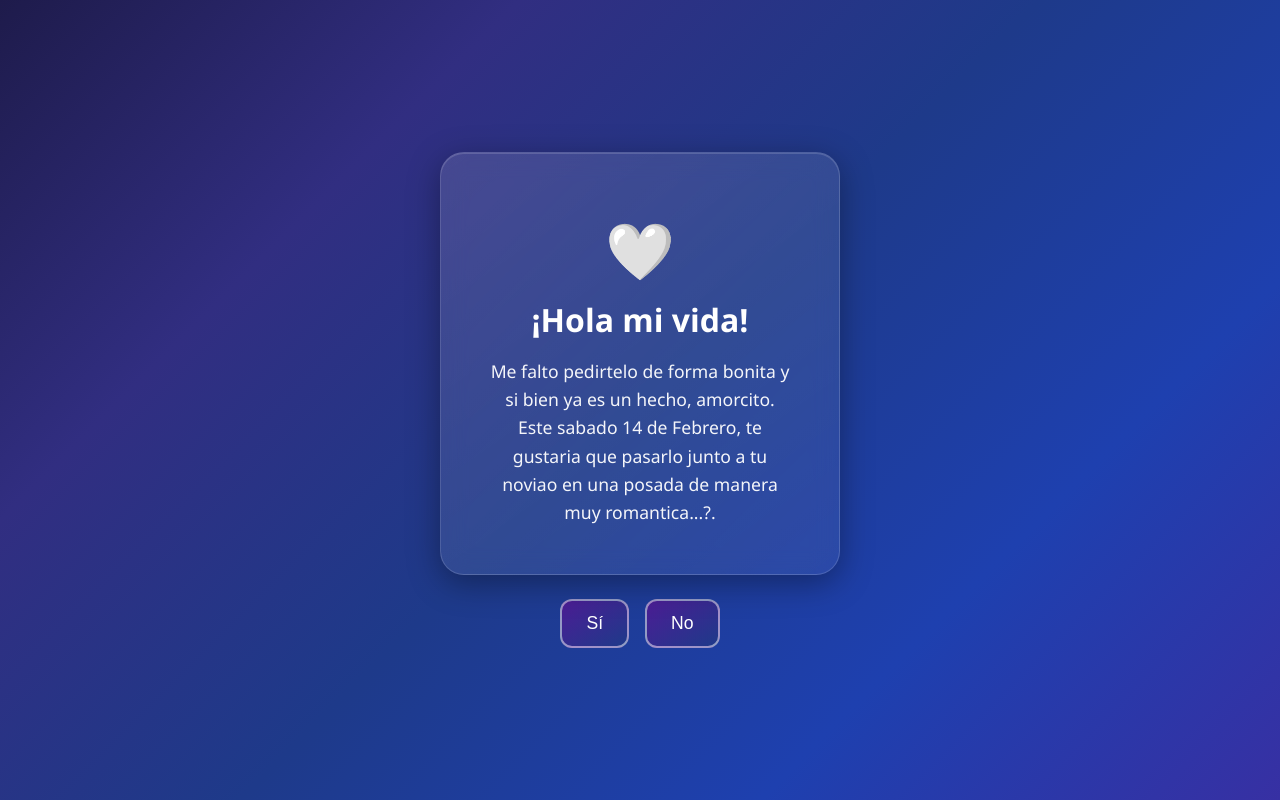
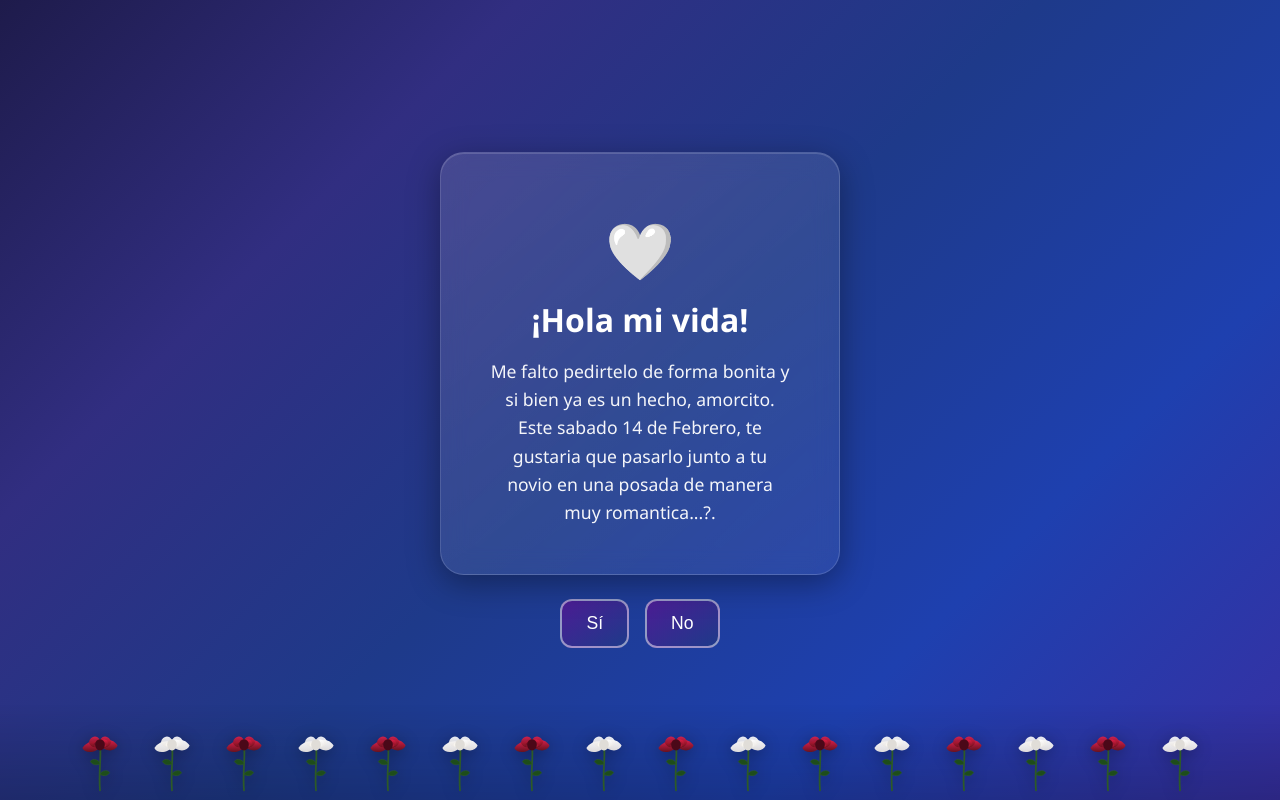
Before and after one commit to Zaturr/14F, a React (Vite) app: page / in a window 1280 px wide. Built offline with nearby package versions, Linux system fonts and the light colour scheme.

Commit message:
mensajes y fuegos artificiales

```diff
--- a/package.json
+++ b/package.json
@@ -9,6 +9,7 @@
     "preview": "vite preview"
   },
   "dependencies": {
+    "framer-motion": "^12.33.0",
     "react": "^18.2.0",
     "react-dom": "^18.2.0"
   },
--- a/src/App.jsx
+++ b/src/App.jsx
@@ -1,4 +1,6 @@
 import { useState } from 'react'
+import { RosasPie } from './Rosas'
+import { Fireworks } from './Fireworks'
 
 function App() {
   const [respuesta, setRespuesta] = useState(null) // null | 'si' | 'no'
@@ -9,30 +11,45 @@ function App() {
     setMostrarModalNo(true)
   }
 
-  const cerrarModalNo = () => {
-    setMostrarModalNo(false)
+  const handleSi = () => {
+    setRespuesta('si')
   }
+
+  const cerrarModalNo = () => setMostrarModalNo(false)
+
+  const mostrarCita = respuesta === 'si'
 
   return (
     <div className="contenedor">
+      {mostrarCita && <Fireworks />}
+      <RosasPie />
       <div className="card">
-        <div className="heart">🤍</div>
-        <h1>¡Hola mi vida!</h1>
-        <p>Me falto pedirtelo de forma bonita y si bien ya es un hecho, amorcito.</p>
-        <p>Este sabado 14 de Febrero, te gustaria que pasarlo junto a tu noviao en una posada de manera muy romantica...?.</p>
-
-        {respuesta === 'si' && (
-          <div className="contenido-si">
-            {/* Aquí irá lo que quieras mostrar cuando diga Sí */}
-          </div>
+        {mostrarCita ? (
+          <>
+            <div className="heart">🤍</div>
+            <h1 className="card-titulo card-titulo--grande">
+              Listo tenemos una cita, te recojo a la 1 en tu casa amor mío.
+            </h1>
+          </>
+        ) : (
+          <>
+            <div className="heart">🤍</div>
+            <h1 className="card-titulo">¡Hola mi vida!</h1>
+            <p>Me falto pedirtelo de forma bonita y si bien ya es un hecho, amorcito.</p>
+            <p>Este sabado 14 de Febrero, te gustaria que pasarlo junto a tu novio en una posada de manera muy romantica...?.</p>
+          </>
         )}
       </div>
+
+      {mostrarCita && (
+        <p className="texto-amor">Te amo mucho mi amorcito</p>
+      )}
 
       <div className="botones">
         <button
           type="button"
           className={respuesta === 'si' ? 'boton boton--activo' : 'boton'}
-          onClick={() => setRespuesta('si')}
+          onClick={handleSi}
         >
           Sí
         </button>
@@ -55,6 +72,7 @@ function App() {
           </div>
         </div>
       )}
+
     </div>
   )
 }
--- /dev/null
+++ b/src/Fireworks.jsx
@@ -0,0 +1,97 @@
+import { useEffect, useRef } from 'react'
+
+const COLORS = ['#ffffff', '#e31e47', '#c91a3d', '#2563eb', '#3b82f6', '#fbbf24', '#facc15', '#fcd34d', '#22c55e', '#16a34a', '#4ade80']
+
+function Particle(x, y, vx, vy, color) {
+  this.x = x
+  this.y = y
+  this.vx = vx
+  this.vy = vy
+  this.color = color
+  this.alpha = 1
+  this.decay = 0.015 + Math.random() * 0.02
+}
+
+Particle.prototype.update = function (gravity) {
+  this.vx *= 0.98
+  this.vy *= 0.98
+  this.vy += gravity
+  this.x += this.vx
+  this.y += this.vy
+  this.alpha -= this.decay
+  return this.alpha > 0
+}
+
+Particle.prototype.draw = function (ctx) {
+  ctx.save()
+  ctx.globalAlpha = this.alpha
+  ctx.fillStyle = this.color
+  ctx.beginPath()
+  ctx.arc(this.x, this.y, 2, 0, Math.PI * 2)
+  ctx.fill()
+  ctx.restore()
+}
+
+function createBurst(x, y, particles) {
+  const color = COLORS[Math.floor(Math.random() * COLORS.length)]
+  const count = 60 + Math.floor(Math.random() * 40)
+  for (let i = 0; i < count; i++) {
+    const angle = (Math.PI * 2 * i) / count + Math.random() * 0.5
+    const speed = 3 + Math.random() * 6
+    const vx = Math.cos(angle) * speed
+    const vy = Math.sin(angle) * speed
+    particles.push(new Particle(x, y, vx, vy, color))
+  }
+}
+
+export function Fireworks() {
+  const canvasRef = useRef(null)
+
+  useEffect(() => {
+    const canvas = canvasRef.current
+    if (!canvas) return
+
+    const ctx = canvas.getContext('2d')
+    let particles = []
+    let nextBurst = 0
+    let rafId
+
+    const resize = () => {
+      canvas.width = window.innerWidth
+      canvas.height = window.innerHeight
+    }
+    resize()
+    window.addEventListener('resize', resize)
+
+    const loop = (t) => {
+      if (!canvas.width || !canvas.height) {
+        rafId = requestAnimationFrame(loop)
+        return
+      }
+      ctx.fillStyle = 'rgba(0,0,0,0.04)'
+      ctx.fillRect(0, 0, canvas.width, canvas.height)
+
+      if (t > nextBurst) {
+        const x = canvas.width * 0.2 + Math.random() * canvas.width * 0.6
+        const y = canvas.height * 0.2 + Math.random() * canvas.height * 0.5
+        createBurst(x, y, particles)
+        nextBurst = t + 400 + Math.random() * 600
+      }
+
+      particles = particles.filter((p) => p.update(0.08))
+      particles.forEach((p) => p.draw(ctx))
+
+      rafId = requestAnimationFrame(loop)
+    }
+    rafId = requestAnimationFrame(loop)
+
+    return () => {
+      window.removeEventListener('resize', resize)
+      cancelAnimationFrame(rafId)
+    }
+  }, [])
+
+  return <canvas ref={canvasRef} className="fireworks-canvas" aria-hidden="true" />
+}
+
+export default Fireworks
--- /dev/null
+++ b/src/Rosas.jsx
@@ -0,0 +1,161 @@
+import React, { useState, useEffect } from 'react'
+import { motion } from 'framer-motion'
+
+const ROSAS_ESCRITORIO = [
+  'red', 'white', 'red', 'white', 'red', 'white', 'red', 'white',
+  'red', 'white', 'red', 'white', 'red', 'white', 'red', 'white',
+]
+const ROSAS_MOVIL = ['red', 'white', 'red', 'white', 'red', 'white', 'red']
+const BREAKPOINT_MOVIL = 768
+
+export function Rosa({ variant = 'red', className = '' }) {
+  const isWhite = variant === 'white'
+  const id = `rosa-${variant}`
+
+  const gradienteFlor = isWhite
+    ? { start: '#fffaf0', end: '#f0f0f0' }
+    : { start: '#5e0b1d', end: '#c91a3d' }
+  const gradientePetalo = isWhite
+    ? { oscuro: '#e8e4e0', claro: '#ffffff' }
+    : { oscuro: '#6b111a', claro: '#e31e47' }
+  const talloColor = '#2d5a27'
+  const hojaColor = '#1e4d1a'
+
+  return (
+    <motion.div
+      className={`rosa-svg ${className}`.trim()}
+      initial={{ opacity: 0, y: 6 }}
+      animate={{ opacity: 1, y: 0 }}
+      transition={{ duration: 0.4 }}
+      whileHover={{ scale: 1.06 }}
+      aria-hidden="true"
+    >
+      <svg
+        viewBox="0 0 80 100"
+        className="rosa-svg__svg"
+        fill="none"
+        xmlns="http://www.w3.org/2000/svg"
+      >
+        <defs>
+          <linearGradient id={`flor-${id}`} x1="0%" y1="0%" x2="100%" y2="100%">
+            <stop offset="0%" stopColor={gradienteFlor.start} />
+            <stop offset="100%" stopColor={gradienteFlor.end} />
+          </linearGradient>
+          <linearGradient id={`petalo-${id}`} x1="0%" y1="100%" x2="0%" y2="0%">
+            <stop offset="0%" stopColor={gradientePetalo.oscuro} />
+            <stop offset="100%" stopColor={gradientePetalo.claro} />
+          </linearGradient>
+        </defs>
+
+        {/* Tallo */}
+        <motion.path
+          d="M40 98 C38 75 42 55 40 42"
+          stroke={talloColor}
+          strokeWidth="2.2"
+          fill="none"
+          strokeLinecap="round"
+          initial={{ pathLength: 0 }}
+          animate={{ pathLength: 1 }}
+          transition={{ duration: 1.2 }}
+        />
+
+        {/* Hoja izquierda */}
+        <path
+          d="M40 65 Q32 68 28 62 Q30 58 36 60 Q40 62 40 65"
+          fill={hojaColor}
+          stroke={talloColor}
+          strokeWidth="0.8"
+        />
+        {/* Hoja derecha */}
+        <path
+          d="M40 78 Q48 82 52 76 Q50 72 44 74 Q40 76 40 78"
+          fill={hojaColor}
+          stroke={talloColor}
+          strokeWidth="0.8"
+        />
+
+        {/* Capa exterior de pétalos (más abiertos, forma natural) */}
+        <path
+          d="M40 38 C48 32 58 35 62 42 C60 48 52 50 45 46 C42 44 38 42 40 38 Z"
+          fill={`url(#petalo-${id})`}
+          opacity={0.95}
+        />
+        <path
+          d="M40 38 C32 34 22 38 18 45 C20 50 28 52 35 48 C38 46 42 44 40 38 Z"
+          fill={`url(#petalo-${id})`}
+          opacity={0.95}
+        />
+        <path
+          d="M40 35 C44 28 52 30 54 38 C52 44 46 46 40 42 C38 40 38 36 40 35 Z"
+          fill={`url(#petalo-${id})`}
+          opacity={0.9}
+        />
+        <path
+          d="M40 35 C36 28 28 30 26 38 C28 44 34 46 40 42 C42 40 42 36 40 35 Z"
+          fill={`url(#petalo-${id})`}
+          opacity={0.9}
+        />
+        <path
+          d="M40 36 C46 32 52 36 50 42 C47 46 42 45 40 42 C38 40 40 36 40 36 Z"
+          fill={`url(#petalo-${id})`}
+          opacity={0.85}
+        />
+
+        {/* Segunda capa de pétalos (más cerrados) */}
+        <path
+          d="M40 40 C44 36 48 38 48 42 C46 45 42 44 40 42 C39 41 39 40 40 40 Z"
+          fill={`url(#flor-${id})`}
+          opacity={0.9}
+        />
+        <path
+          d="M40 40 C36 36 32 38 32 42 C34 45 38 44 40 42 C41 41 41 40 40 40 Z"
+          fill={`url(#flor-${id})`}
+          opacity={0.9}
+        />
+        <path
+          d="M40 39 C43 37 45 39 44 42 C43 44 41 43 40 42 C39 41 40 39 40 39 Z"
+          fill={`url(#flor-${id})`}
+          opacity={0.9}
+        />
+
+        {/* Centro (botón cerrado) */}
+        <motion.ellipse
+          cx="40"
+          cy="41"
+          rx="6"
+          ry="7"
+          fill={isWhite ? '#e0ddd8' : '#4a0818'}
+          initial={{ scale: 0 }}
+          animate={{ scale: 1 }}
+          transition={{ delay: 0.3, type: 'spring', stiffness: 120 }}
+        />
+      </svg>
+    </motion.div>
+  )
+}
+
+export function RosasPie() {
+  const [esMovil, setEsMovil] = useState(
+    () => typeof window !== 'undefined' && window.innerWidth < BREAKPOINT_MOVIL
+  )
+
+  useEffect(() => {
+    const mql = window.matchMedia(`(max-width: ${BREAKPOINT_MOVIL}px)`)
+    const handle = (e) => setEsMovil(e.matches)
+    mql.addEventListener('change', handle)
+    setEsMovil(mql.matches)
+    return () => mql.removeEventListener('change', handle)
+  }, [])
+
+  const rosas = esMovil ? ROSAS_MOVIL : ROSAS_ESCRITORIO
+
+  return (
+    <div className="rosas-pie" aria-hidden="true">
+      {rosas.map((color, i) => (
+        <Rosa key={i} variant={color} />
+      ))}
+    </div>
+  )
+}
+
+export default Rosa
--- a/src/index.css
+++ b/src/index.css
@@ -17,10 +17,44 @@ body {
 }
 
 .contenedor {
+  position: relative;
+  z-index: 1;
   display: flex;
   flex-direction: column;
   align-items: center;
   gap: 1.5rem;
+}
+
+/* Rosas plantadas al pie de página (SVG con framer-motion) */
+.rosas-pie {
+  position: fixed;
+  bottom: 0;
+  left: 0;
+  right: 0;
+  display: flex;
+  justify-content: center;
+  align-items: flex-end;
+  flex-wrap: wrap;
+  gap: 0.5rem;
+  padding: 0.5rem 1rem;
+  z-index: 0;
+  background: linear-gradient(to top, rgba(0, 0, 0, 0.2), transparent);
+}
+
+.rosa-svg {
+  width: clamp(2.5rem, 6vw, 4rem);
+  height: auto;
+  flex-shrink: 0;
+  display: flex;
+  align-items: flex-end;
+  justify-content: center;
+}
+
+.rosa-svg__svg {
+  width: 100%;
+  height: auto;
+  display: block;
+  filter: drop-shadow(0 3px 8px rgba(0, 0, 0, 0.35));
 }
 
 .card {
@@ -33,9 +67,37 @@ body {
   border: 1px solid rgba(255, 255, 255, 0.15);
 }
 
-.card h1 {
+.card h1,
+.card-titulo {
   font-size: 2rem;
   margin-bottom: 1rem;
+}
+
+.card-titulo--grande {
+  font-size: clamp(1.35rem, 4.5vw, 2rem);
+  line-height: 1.4;
+  font-weight: 700;
+}
+
+.texto-amor {
+  font-size: clamp(2rem, 8vw, 3.5rem);
+  font-weight: 700;
+  margin: 0;
+  line-height: 1.2;
+  letter-spacing: 0.02em;
+  text-align: center;
+  color: #fff;
+  text-shadow: 0 2px 16px rgba(0, 0, 0, 0.5);
+  position: relative;
+  z-index: 10;
+}
+
+/* Fuegos artificiales (fondo cuando se ve la cita) */
+.fireworks-canvas {
+  position: fixed;
+  inset: 0;
+  z-index: 0.5;
+  pointer-events: none;
 }
 
 .card p {
@@ -155,3 +217,22 @@ body {
   font-weight: 600;
   padding-top: 0.25rem;
 }
+
+.modal-ventana--si {
+  max-width: 340px;
+}
+
+.modal-texto--destacado {
+  font-size: 1.15rem;
+  line-height: 1.5;
+  margin-bottom: 1rem;
+}
+
+.modal-texto--amor {
+  font-size: 1.05rem;
+  opacity: 0.95;
+  padding-top: 0;
+  margin-top: 0.5rem;
+  border-top: 1px solid rgba(255, 255, 255, 0.2);
+  padding-top: 0.75rem;
+}
```
Also changed, not shown: 1 other file (tests, documents, lock files or other folders).
